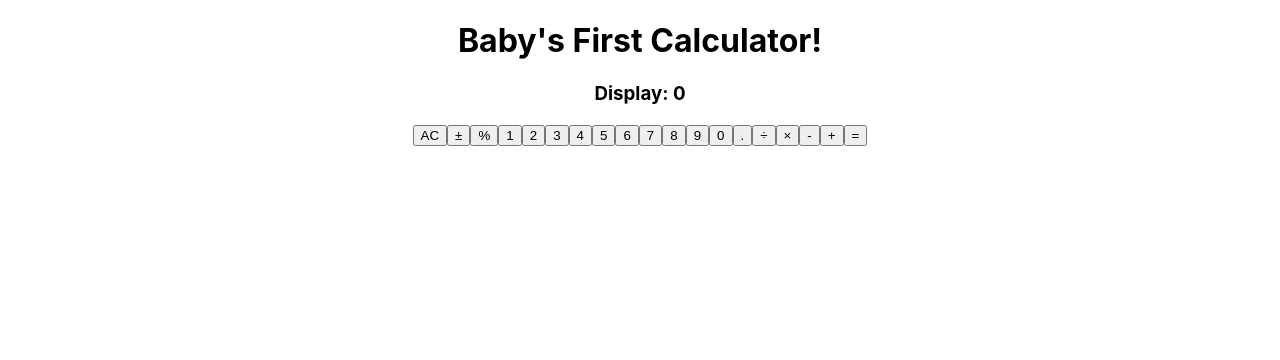
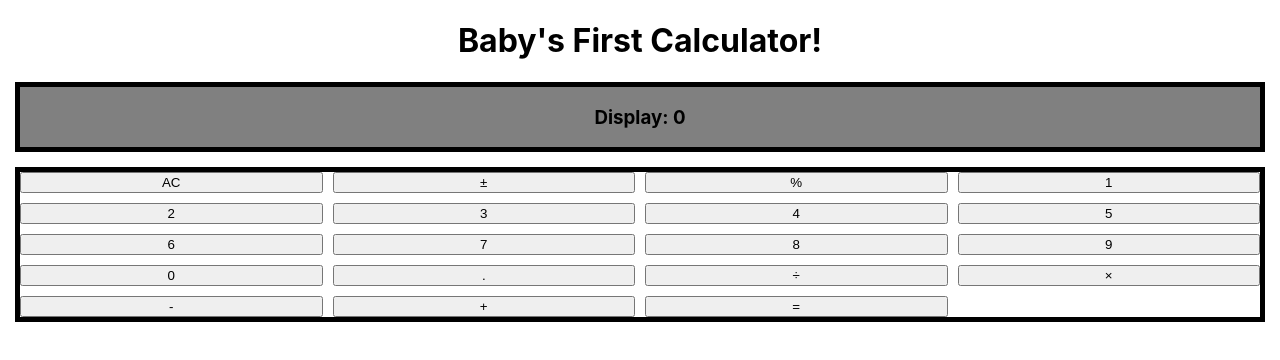
Before and after one commit to JustDDiaz/justin-react-calculator, a React (Create React App) app: page / in a window 1280 px wide. Shown: the top 360 px of the page. Built offline with nearby package versions, Linux system fonts and the light colour scheme.

Commit message:
some css

```diff
--- a/src/App.css
+++ b/src/App.css
@@ -2,37 +2,17 @@
   text-align: center;
 }
 
-.App-logo {
-  height: 40vmin;
-  pointer-events: none;
+.display {
+  border: 5px solid black;
+  background-color: gray;
+  text-align: center;
+  margin: 15px;
 }
 
-@media (prefers-reduced-motion: no-preference) {
-  .App-logo {
-    animation: App-logo-spin infinite 20s linear;
-  }
+.numbers {
+  border: 5px solid black;
+  display: grid;
+  grid-template-columns: repeat(auto-fit, minmax(300px, 1fr));
+  gap: 10px;
+  margin: 15px;
 }
-
-.App-header {
-  background-color: #282c34;
-  min-height: 100vh;
-  display: flex;
-  flex-direction: column;
-  align-items: center;
-  justify-content: center;
-  font-size: calc(10px + 2vmin);
-  color: white;
-}
-
-.App-link {
-  color: #61dafb;
-}
-
-@keyframes App-logo-spin {
-  from {
-    transform: rotate(0deg);
-  }
-  to {
-    transform: rotate(360deg);
-  }
-}
--- a/src/App.js
+++ b/src/App.js
@@ -32,9 +32,9 @@ class App extends React.Component {
     }
   };
 
-  equal = async () => {
+  equal = () => {
     const { display, currentDisplay } = this.state;
-    await this.setState({
+    this.setState({
       display: [...display, currentDisplay],
     });
     console.log(display, "hi", currentDisplay);
--- a/src/components/Display.js
+++ b/src/components/Display.js
@@ -1,6 +1,6 @@
 const Display = (props) => {
   return (
-    <div>
+    <div className="display">
       <h3>Display: {props.currentDisplayHandler}</h3>
     </div>
   );
```
